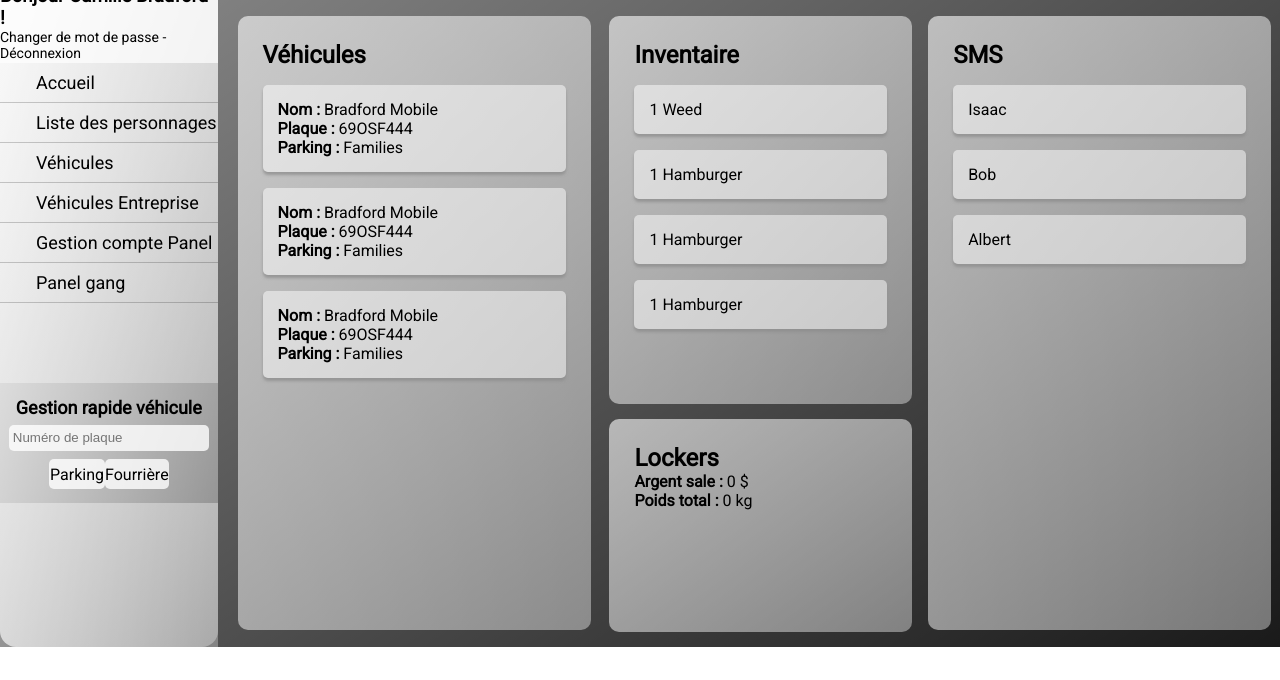
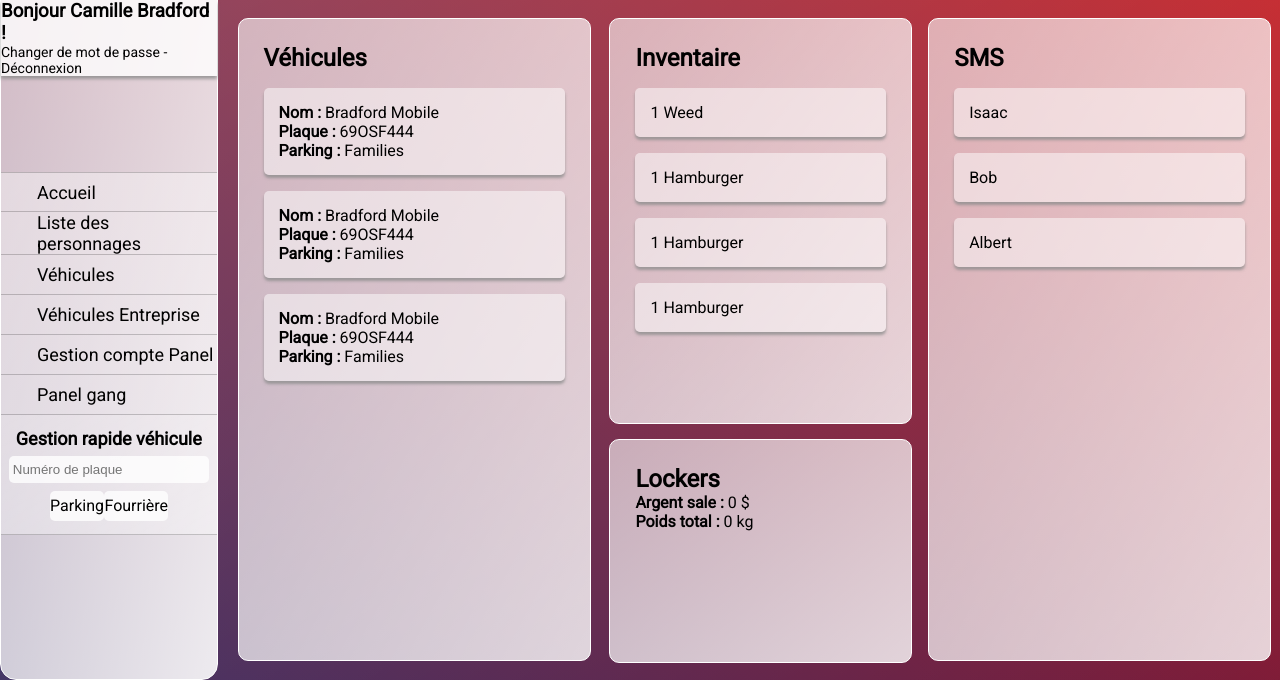
Before and after one commit to instarZz/newnamerp-panel, a plain HTML site: page index.html in a window 1280 px wide. Shown: the part 183-863 px from the top of the page. Before the commit the page ends 830 px from the top, so only its background shows below. Drawn offline with Linux system fonts and the light colour scheme.

Commit message:
another color, border white change menu FRONT

```diff
--- a/index.html
+++ b/index.html
@@ -9,6 +9,7 @@
     <link rel="preconnect" href="https://fonts.googleapis.com">
     <link rel="preconnect" href="https://fonts.gstatic.com" crossorigin>
     <link href="https://fonts.googleapis.com/css2?family=Roboto&display=swap" rel="stylesheet">
+    <link rel="stylesheet" href="https://cdnjs.cloudflare.com/ajax/libs/font-awesome/5.15.3/css/all.min.css" integrity="sha512-iBBXm8fW90+nuLcSKlbmrPcLa0OT92xO1BIsZ+ywDWZCvqsWgccV3gFoRBv0z+8dLJgyAHIhR35VZc2oM/gI1w==" crossorigin="anonymous" referrerpolicy="no-referrer" />
 </head>
 <body>
     <main>
@@ -53,7 +54,7 @@
                         <p><span>Poste :</span> Pole Emploi</p>
                     </div>
                     <div class="container-white">
-                        <h2>Organisation</h2>
+                        <h2>Organisation </h2>
                         <p><span>Entreprise :</span> Families</p>
                         <p><span>Poste :</span> Gangster</p>
                     </div>
--- a/style.css
+++ b/style.css
@@ -7,21 +7,23 @@
 
 main {
     min-height: 100vh;
-    background: linear-gradient(to right top,#000000, #000000);
+    background: linear-gradient(to right top,#160441, #cc0101);
 }
 
 .glass {
     display: flex;
     min-height: 100vh;
-    background: linear-gradient(to right bottom, rgba(255, 255, 255,0.6), rgba(255, 255, 255, 0.1));
+    background: linear-gradient(to right bottom, rgba(255, 255, 255,0.3), rgba(255, 255, 255, 0.1));
 }
 
 .menu {
     background: white;
-    background: linear-gradient(to right bottom, rgba(255, 255, 255,1), rgba(255, 255, 255, 0.3));
+    background: linear-gradient(to right bottom, rgba(255, 255, 255,0.6), rgba(255, 255, 255, 0.9));
     border-radius: 1rem;
     min-height: 100vh;
     width: 17%;
+    border: 1px solid rgba(255, 255, 255, 1);
+
 }
 
 .user {
@@ -42,8 +44,10 @@ main {
     justify-content: center;
     align-items: center;
     background-color: rgba(255, 255, 255, 0.8);
-    min-height: 10vh;
+    box-shadow: 0px 3px 3px 0px rgb(141 141 141 / 80%);
+    min-height: 5vh;
     width: 100%;
+    margin-top: 1em;
 }
 
 .user div:nth-child(2) h3:first-child {
@@ -56,10 +60,15 @@ main {
 }
 
 .links {
-    background-color: white;
+    /* background-color: white; */
     background: linear-gradient(to right bottom, rgba(255, 255, 255,0.4), rgba(255, 255, 255, 0.3));
-    min-height: 40vh;
+    min-height: 24vh;
     width: 100%;
+    margin-top: 6em;
+}
+
+.links div:first-child {
+    border-top: 1px solid rgba(0, 0, 0, 0.2);
 }
 
 .links div {
@@ -86,10 +95,13 @@ main {
 .assurance {
     min-height: 15vh;
     width: 100%;
+    background: linear-gradient(to right bottom, rgba(255, 255, 255,0.4), rgba(255, 255, 255, 0.3));
     display: flex;
     flex-direction: column;
     justify-content: center;
     align-items: center;
+    border-bottom: 1px solid rgba(0, 0, 0, 0.2);
+
 }
 
 .assurance label:first-child {
@@ -135,7 +147,7 @@ main {
 
 .footer {
     min-height: 18vh;
-    background: linear-gradient(to right bottom, rgba(255, 255, 255,0.4), rgba(255, 255, 255, 0.3));
+    /* background: linear-gradient(to right bottom, rgba(255, 255, 255,0.4), rgba(255, 255, 255, 0.3)); */
 
 }
 
@@ -152,12 +164,15 @@ main {
 }
 
 .container-white {
-    background: linear-gradient(to right bottom, rgba(255, 255, 255,0.6), rgba(255, 255, 255, 0.4));
+    background: linear-gradient(to right bottom, rgba(255, 255, 255,0.6), rgba(255, 255, 255, 0.8));
+    border: 1px solid rgba(255, 255, 255, 1);
+    /* box-shadow: 0px 3px 3px 0px rgb(15 2 2 / 90%); */
     border-radius: 10px;
     padding: 25px;
     margin: 15px 20px;
     width: 25em;
 }
+
 
 p {
     font-family: 'Roboto';
@@ -181,12 +196,14 @@ span {
 }
 
 .container-white-cars {
-    background: linear-gradient(to right bottom, rgba(255, 255, 255,0.6), rgba(255, 255, 255, 0.4));
+    background: linear-gradient(to right bottom, rgba(255, 255, 255,0.6), rgba(255, 255, 255, 0.8));
     border-radius: 10px;
     padding: 25px;
     margin: 15px 20px;
     width: 95%;
     height: 95%;
+    border: 1px solid rgba(255, 255, 255, 1);
+
 }
 
 .mini-container {
@@ -212,21 +229,25 @@ span {
 }
 
 .container-inventory {
-    background: linear-gradient(to right bottom, rgba(255, 255, 255,0.6), rgba(255, 255, 255, 0.4));
+    background: linear-gradient(to right bottom, rgba(255, 255, 255,0.6), rgba(255, 255, 255, 0.8));
     border-radius: 10px;
     padding: 25px;
     margin: 15px 20px;
     width: 95%;
     height: 60%;
+    border: 1px solid rgba(255, 255, 255, 1);
+
 }
 
 .container-lockers {
-    background: linear-gradient(to right bottom, rgba(255, 255, 255,0.6), rgba(255, 255, 255, 0.4));
+    background: linear-gradient(to right bottom, rgba(255, 255, 255,0.6), rgba(255, 255, 255, 0.8));
     border-radius: 10px;
     padding: 25px;
     margin: 15px 20px;
     width: 95%;
     height: 33%;
+    border: 1px solid rgba(255, 255, 255, 1);
+
 }
 
 .column3{
@@ -234,10 +255,12 @@ span {
 }
 
 .container-sms {
-    background: linear-gradient(to right bottom, rgba(255, 255, 255,0.6), rgba(255, 255, 255, 0.4));
+    background: linear-gradient(to right bottom, rgba(255, 255, 255,0.6), rgba(255, 255, 255, 0.8));
     border-radius: 10px;
     padding: 25px;
     margin: 15px 20px;
     width: 95%;
     height: 95%;
+    border: 1px solid rgba(255, 255, 255, 1);
+
 }
```
